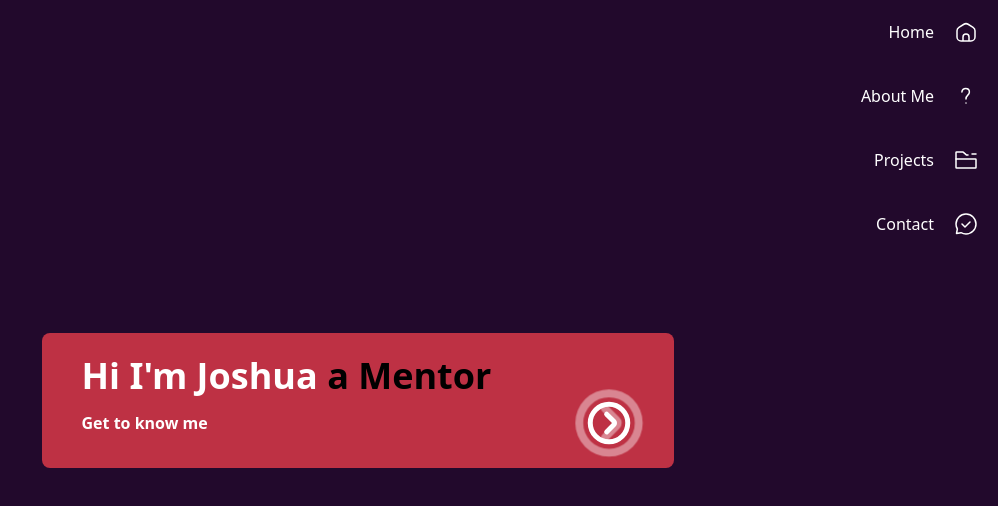
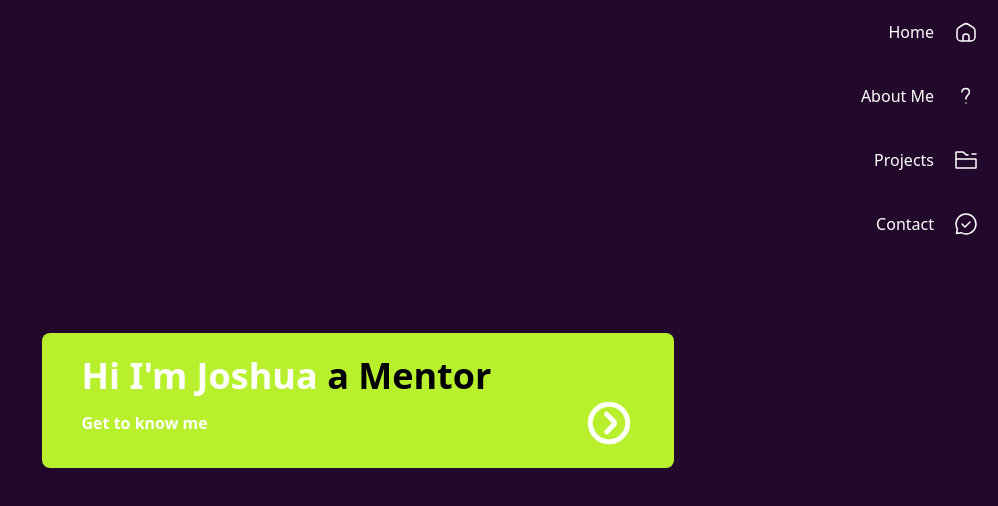
Before and after one commit to MobySchell/portfolio, a React (Vite) app: page / in a window 1280 px wide. Shown: the top 506 px of the page, without its empty margins (282-1280 px from the left). Built offline with nearby package versions, Linux system fonts and the light colour scheme.

Commit message:
changed action to green

```diff
--- a/tailwind.config.js
+++ b/tailwind.config.js
@@ -11,7 +11,7 @@ export default {
     colors: {
       primary: "#22092C",
       secondary: "#872341",
-      action: "#BE3144",
+      action: "#B8F02E",
       white: "#FFFFFF",
       black: "#000000",
     },
@@ -32,7 +32,7 @@ export default {
           "text-slide-7 17.5s cubic-bezier(0.83, 0, 0.17, 1) infinite",
         "text-slide-8":
           "text-slide-8 20s cubic-bezier(0.83, 0, 0.17, 1) infinite",
-        "my-pingg": "pingg 2.5s cubic-bezier(0, 0, 0.2, 1) infinite",
+        "my-pingg": "pingg 2.05s cubic-bezier(0, 0, 0.2, 1) infinite",
       },
       keyframes: {
         //prettier-ignore
```
